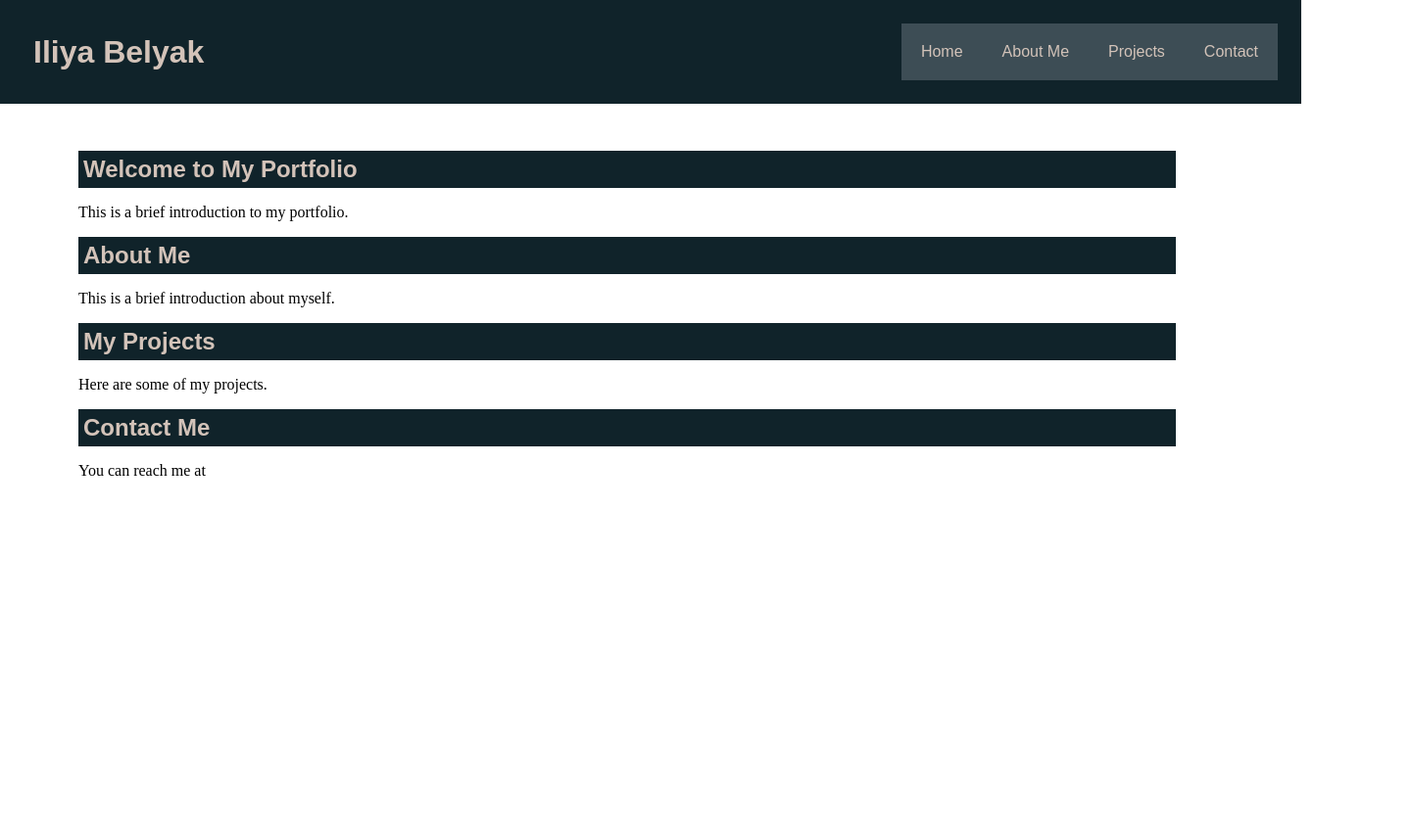
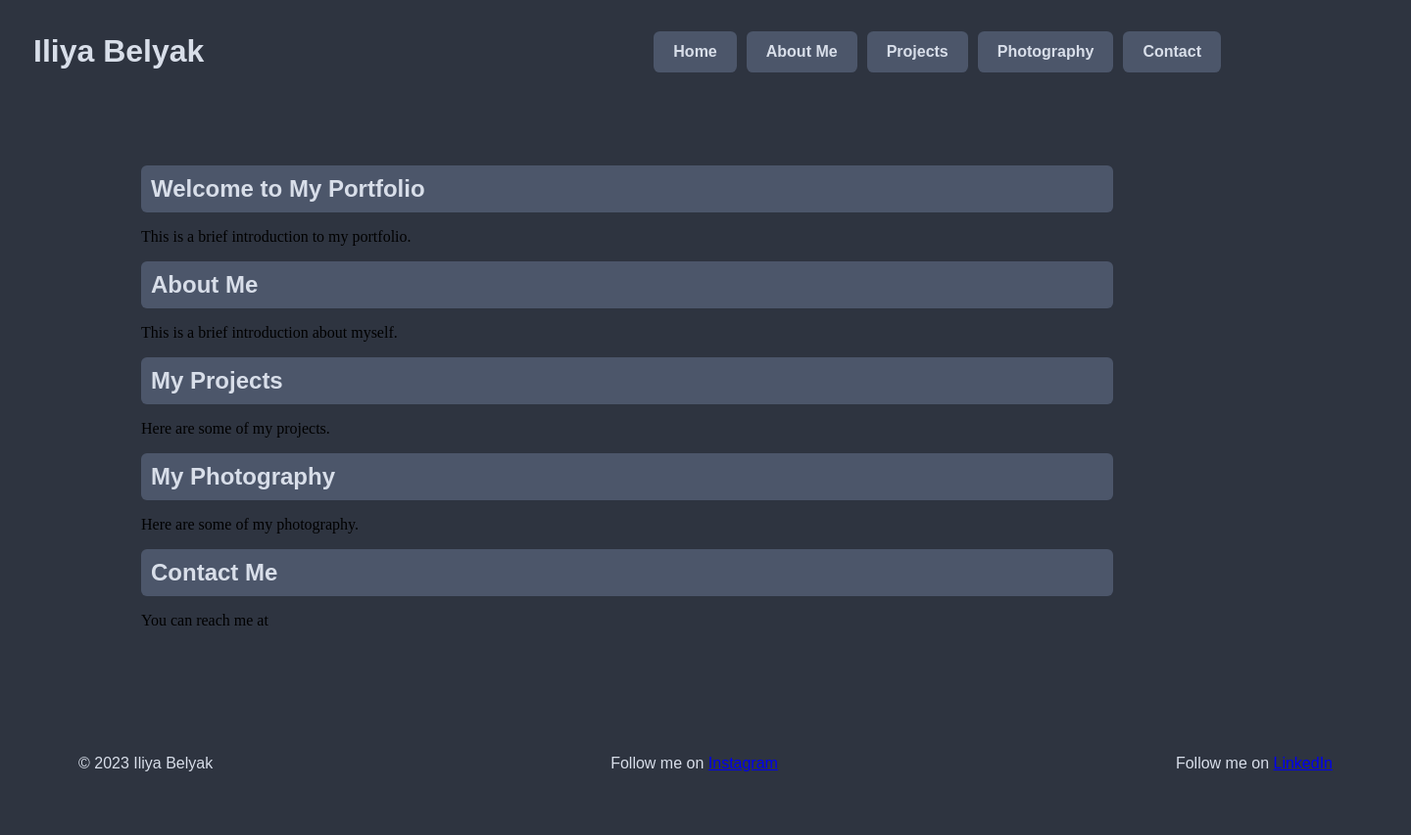
Before and after one commit to Iliyabel/Portfolio, a plain HTML site: page index.html in a window 1280 px wide. Shown: the whole page at 98% size, 1440 px wide, since content can reach past the window. Before the commit the page ends 800 px from the top, so only its background shows below. Drawn offline with Linux system fonts and the light colour scheme.

Commit message:
Nav and documnet style changes. Added footer.

```diff
--- a/index.html
+++ b/index.html
@@ -12,15 +12,10 @@
             </div>
 
             <nav>
-                <!-- <ul class="nav-list">
-                    <li><a href="#home">Home</a></li>
-                    <li><a href="#about">About Me</a></li>
-                    <li><a href="#projects">Projects</a></li>
-                    <li><a href="#contact">Contact</a></li>
-                </ul> -->
                 <a href="#home">Home</a>
                 <a href="#about">About Me</a>
                 <a href="#projects">Projects</a>
+                <a href="#photography">Photography</a>
                 <a href="#contact">Contact</a>
             </nav>
         </header>
@@ -42,9 +37,20 @@
                 <p>Here are some of my projects.</p>
             </section>
 
+            <section id="photography">
+                <h2>My Photography</h2>
+                <p>Here are some of my photography.</p>
+            </section>
+
             <section id="contact">
                 <h2>Contact Me</h2>
                 <p>You can reach me at</p>
             </section>
         </div>
+
+        <footer class="footer">
+            <p>&copy; 2023 Iliya Belyak</p>
+            <p>Follow me on <a href="https://www.instagram.com/iliya_belyak/">Instagram</a></p>
+            <p>Follow me on <a href="https://www.linkedin.com/in/iliya-belyak/">LinkedIn</a></p>
+        </footer>
 </html>
--- a/styles.css
+++ b/styles.css
@@ -37,27 +37,23 @@ header {
     display: flex;
     justify-content: space-between;
     align-items: center;
-    background-color: var(--Dark-Blue-color1);
-    color: var(--White-color4);
+    background-color: var(--nord0);
     text-align: center;
     font-family: 'Arial', sans-serif;
     width: 100%;
     margin: 0;
+    color: var(--nord4)
 }
 
 header h1 {
     margin: 0;
-    color: var(--White-color4);
     padding: 10px;
     text-align: left;
-    font-family: 'Arial', sans-serif;
 }
 
 .header {
     display: flex;
     margin: 0;
-    color: var(--Light-Grey-color3);
-    font-family: 'Arial', sans-serif;
     width: 100%;
     padding : 1.5em;
     /* position: fixed; */
@@ -65,55 +61,58 @@ header h1 {
 
 nav {
     display: flex;
-    justify-content: space-around;
+    justify-content: space-between;
     align-items: center;
-    background-color: var(--Light-Blue-color2);
-    /* padding: 10px; */
+    margin-right: 3em;
 }
 
 nav a {
     display: flex;
     justify-content: space-around;
     align-items: center;
-    background-color: var(--Light-Blue-color2);
-    padding: 20px;
-    margin: 0px;
+    background-color: var(--nord3);
+    padding: 12px 20px;
+    margin-right: 10px;
+    border-radius: .4em;
+    font-weight: bold;
+    color: var(--nord4)
 }
 
 nav a:hover {
     background-color: #161616;
 }
 
-nav ul {
-    display: flex;
-    list-style: none;
-    margin: 15px 15px 15px 15px;
-}
-
-nav li {
-    list-style: none;
-    margin: 0px 15px;
-    padding-top: 5px;
-}
-
 nav a {
-    color: var(--White-color4);
     text-decoration: none;
     font-family: 'Arial', sans-serif;
 }
 
-nav li:hover {
-    background-color: #161616;
+body {
+    background-color: var(--nord0);
 }
 
 body .main-container {
-    margin: 3em 5em;
+    margin: 4em 9em;
 }
 
 body h2 {
-    background-color: var(--Dark-Blue-color1);
-    color: var(--White-color4);
+    background-color: var(--nord3);
     font-family: 'Arial', sans-serif;
     margin: 0;
-    padding: 5px;
+    padding: 10px;
+    border-radius: .25em;
+    color: var(--nord4)
 }
+
+.footer {
+    display: flex;
+    justify-content: space-between;
+    align-items: center;
+    background-color: var(--nord0);
+    text-align: center;
+    font-family: 'Arial', sans-serif;
+    width: 100%;
+    margin: 0;
+    color: var(--nord4);
+    padding: 3em 5em;
+}
```
